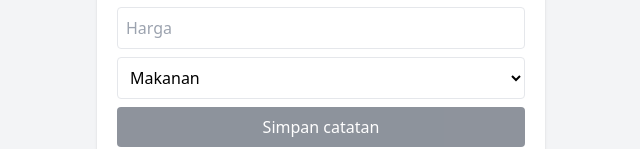
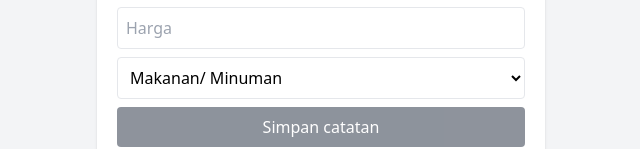
Before and after one commit to ayudhaa/expense-tracker, a React (Vite) app: page / in a window 1280 px wide. Shown: the part 207-356 px from the top of the page, without its empty margins (319-959 px from the left). Built offline with nearby package versions, Linux system fonts and the light colour scheme; the HTML template or start-up script is replaced by a standard one; what notiflix would draw is missing.

Commit message:
update label input

```diff
--- a/src/components/ExpenseForm.jsx
+++ b/src/components/ExpenseForm.jsx
@@ -5,7 +5,7 @@ function ExpenseForm({addExpense}){
 
 const [title,setTitle] = useState("");
 const [amount,setAmount] = useState("");
-const [category,setCategory] = useState("Food");
+const [category,setCategory] = useState("MakananMinuman");
 
 const submit=(e)=>{
 
@@ -61,7 +61,7 @@ value={category}
 onChange={(e)=>setCategory(e.target.value)}
 >
 
-<option>Makanan</option>
+<option>Makanan/ Minuman</option>
 <option>Transport</option>
 <option>Belanja</option>
 <option>Bills</option>
```
